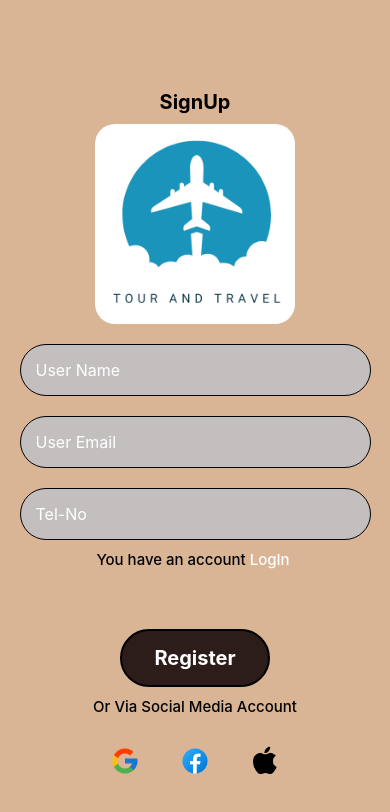
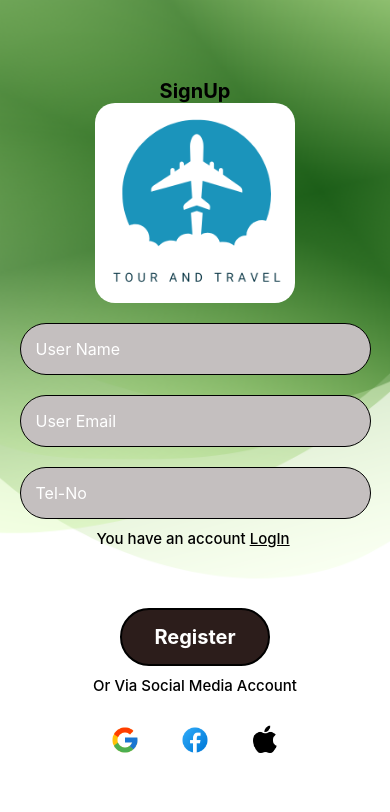
Before and after one commit to Avishka-kavishan/Travel_APP, a React Native app: screen /SignUp in a window 390 px wide. Shown: the top 812 px of the page. Built offline with nearby package versions, Linux system fonts and the light colour scheme.

Commit message:
add background img

```diff
--- /dev/null
+++ b/src/Components/BackImg.tsx
@@ -0,0 +1,19 @@
+import { View, Text, ImageBackground, StyleSheet } from 'react-native'
+import React from 'react'
+
+const BackImg = ({children}) => {
+  return (
+    <ImageBackground style={styles.img} source={require('../assets/image/BG.png')} resizeMode='cover'>
+        <View>{children}</View>
+    </ImageBackground>
+  )
+}
+const styles = StyleSheet.create({
+    img:{
+        flex:1,
+        width:"100%",
+        height:"100%",
+        justifyContent:"center"
+    }
+})
+export default BackImg
--- a/src/Screens/LogIn/LogIn.tsx
+++ b/src/Screens/LogIn/LogIn.tsx
@@ -4,10 +4,12 @@ import TextCom from '../../Components/text'
 import InpunField from '../../Components/InpunField'
 import Button from '../../Components/Button'
 import SocialB from '../../Components/SocialB'
+import BackImg from '../../Components/BackImg'
 
 const LogIn = ({navigation}) => {
   return (
-    <View style={styles.container}>
+    <BackImg>
+        <View style={styles.container}>
       <TextCom lable={'Log In'} />
 
       <InpunField placeholder={"E-mail"} keyboardType={"email"} />
@@ -18,6 +20,7 @@ const LogIn = ({navigation}) => {
       <SocialB/>
 
     </View>
+    </BackImg>
   )
 }
 
--- a/src/Screens/PasswordEnter/PasswordE.tsx
+++ b/src/Screens/PasswordEnter/PasswordE.tsx
@@ -4,9 +4,11 @@ import TextCom from '../../Components/text'
 import InpunField from '../../Components/InpunField'
 import Button from '../../Components/Button'
 import SocialB from '../../Components/SocialB'
+import BackImg from '../../Components/BackImg'
 
 const PasswordE = ({navigation}) => {
   return (
+    <BackImg>
     <View style={styles.container}>
       <TextCom lable={'Create a Password'} />
 
@@ -19,6 +21,7 @@ const PasswordE = ({navigation}) => {
       <SocialB/>
 
     </View>
+    </BackImg>
   )
 }
 
--- a/src/Screens/SignUp/SignUp.tsx
+++ b/src/Screens/SignUp/SignUp.tsx
@@ -6,9 +6,11 @@ import RoundButton from '../../Components/RoundButton'
 import Verification from '../Vrification/Verification'
 import SocialB from '../../Components/SocialB'
 import LogIn from '../LogIn/LogIn'
+import BackImg from '../../Components/BackImg'
 
 const SignUp = ({navigation}) => {
   return (
+    <BackImg>
     <View style={styles.container}>
         <Text style={styles.text}>SignUp</Text>
         <Image source={require("../../assets/image/Logo.png")} style={styles.img} />
@@ -26,16 +28,14 @@ const SignUp = ({navigation}) => {
         <SocialB/>
 
     </View>
+    </BackImg>
   )
 }
 const styles = StyleSheet.create({
     container:{
-        flex:1,
-        backgroundColor:"#d9b596",
         alignItems:"center"
     },
     text:{
-        marginTop:90,
         textAlign:"center",
         fontWeight:"bold",
         fontSize:20,
@@ -45,7 +45,6 @@ const styles = StyleSheet.create({
         height:200,
         borderRadius:20,
         resizeMode: 'contain',
-        marginTop:10,
     },
     social:{
         textAlign:'center',
@@ -54,7 +53,8 @@ const styles = StyleSheet.create({
         fontWeight:'500',
     },
     login:{
-        color:"white",
+        color:"black",
+        textDecorationLine: 'underline'
     }
 })
 
--- a/src/Screens/Vrification/Verification.tsx
+++ b/src/Screens/Vrification/Verification.tsx
@@ -3,9 +3,11 @@ import React from 'react'
 import Button from '../../Components/Button'
 import SocialB from '../../Components/SocialB'
 import PasswordE from '../PasswordEnter/PasswordE'
+import BackImg from '../../Components/BackImg'
 
 const Verification = ({navigation}) => {
   return (
+    <BackImg>
     <View style={styles.container}>
       <Text style={styles.topic}>Verification Code</Text>
       <Text style={styles.title}>Please enter a four digit number</Text>
@@ -25,6 +27,7 @@ const Verification = ({navigation}) => {
 
 
     </View>
+    </BackImg>
   )
 }
 
--- a/src/Screens/WelcomPage/Welcome.tsx
+++ b/src/Screens/WelcomPage/Welcome.tsx
@@ -2,9 +2,11 @@ import { View, Text, StyleSheet, Image ,TouchableOpacity} from 'react-native'
 import React from 'react'
 import Button from '../../Components/Button'
 import SignUp from '../SignUp/SignUp'
+import BackImg from '../../Components/BackImg'
 
 const Welcome = ({navigation}) => {
   return (
+    <BackImg>
     <View style={styles.container}>
       <Image source={require("../../assets/image/Logo.png")} style={styles.img} />
       <Text style={styles.text}>Welcome to US</Text>
@@ -13,21 +15,19 @@ const Welcome = ({navigation}) => {
 
         <Button lable={'Join Now'} onPress={()=> navigation.navigate(SignUp)} />
     </View>
+    </BackImg>
   )
 }
 
 const styles = StyleSheet.create({
     container:{
         alignItems:'center',
-        backgroundColor:"#d9b596",
-        flex:1
     },
     img:{
         width:200,
         height:200,
         borderRadius:20,
         resizeMode: 'contain',
-        marginTop:100,
     },
     text:{
         fontSize:30,
```
Also changed, not shown: src/assets/image/BG.png (added).
